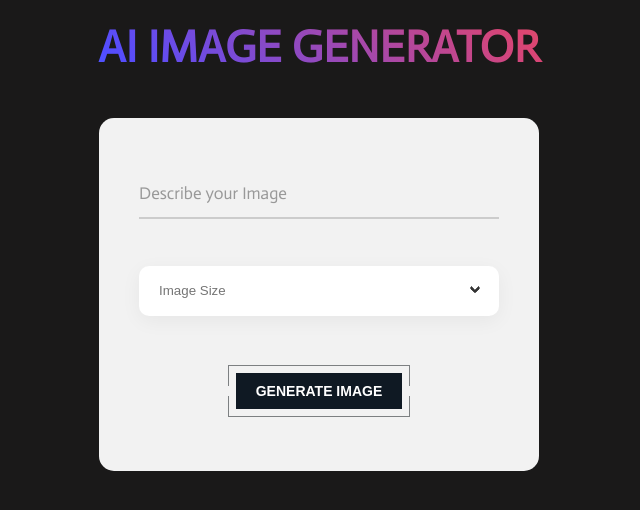
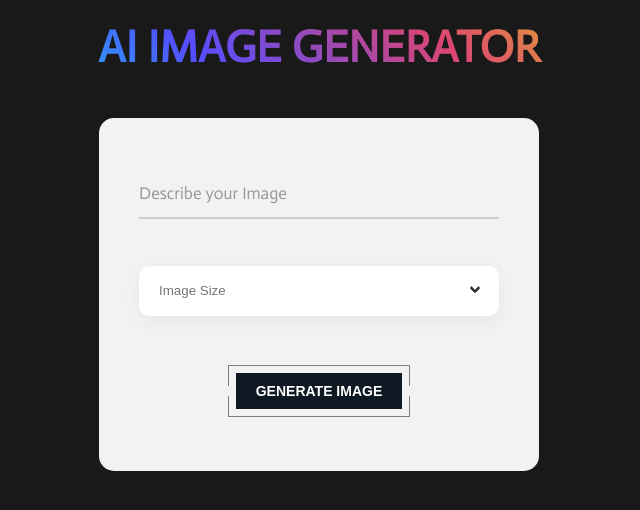
Before and after one commit to ObsidianFury001/AI-Image-Generator, a website: page public/index.html in a window 1280 px wide. Shown: the whole page, without its empty margins (321-961 px from the left). Drawn offline with nearby package versions, Linux system fonts and the light colour scheme; some packages are replaced by stand-ins of ours; a script that the page names is missing.

Commit message:
Updated UI 3.

```diff
--- a/public/css/style.css
+++ b/public/css/style.css
@@ -39,7 +39,7 @@ body {
 /* ---------- 0. Title ----------*/
 .page-title {
     /* color: var(--primary); */
-    background: -webkit-linear-gradient(45deg, #01f1f1, #534dff, #dc4572, #dbdd23);
+    background: -webkit-linear-gradient(45deg, #01ffea, #01f1f1, #544eff, #dc4572,  #e6ea00, #dbdd23);
     -webkit-background-clip: text;
     background-clip: text;
     -webkit-text-fill-color: transparent;
```
